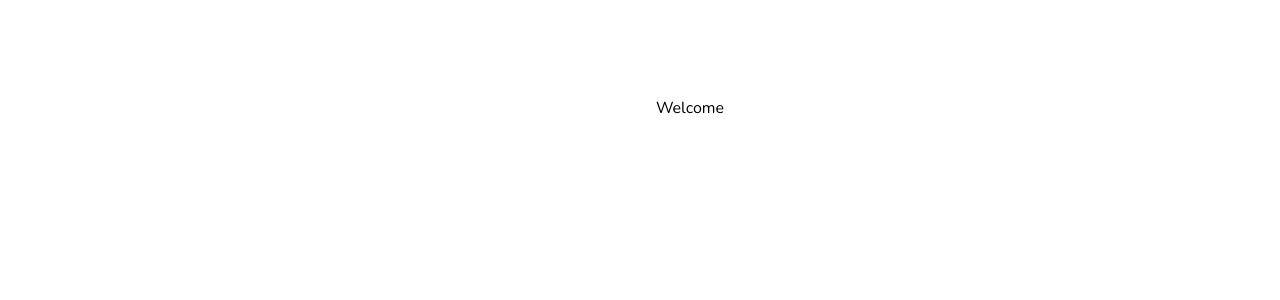
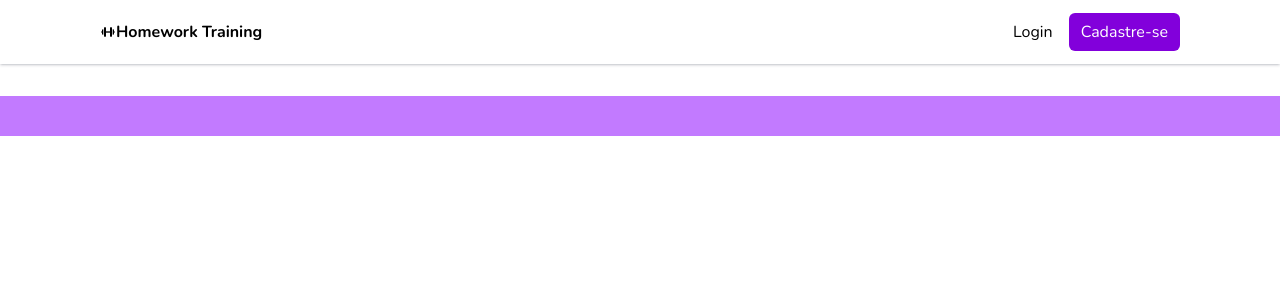
Before and after one commit to Ricardo50-dev/HomeworkTraining, a React (Vite) app in the folder frontend/: page / in a window 1280 px wide. Shown: the top 300 px of the page. Built offline with nearby package versions, Linux system fonts and the light colour scheme.

Commit message:
Start of modeling the welcome page

```diff
--- a/frontend/src/components/pages/Welcome.jsx
+++ b/frontend/src/components/pages/Welcome.jsx
@@ -1,8 +1,23 @@
-import React from 'react'
-
 const Welcome = () => {
   return (
-    <div>Welcome</div>
+    <>
+      <header className="flex flex-row justify-between w-full fixed shadow-sm shadow-slate-900/20 shadow-b-2 -shadow-spread-2 left-0 top-0 py-5 px-25">
+          <a className="cursor-pointer flex items-center">
+            <i className="bx bx-dumbbell"></i>
+            <span className="font-bold">Homework Training</span>
+          </a>
+          <div>
+            <a className="mr-4 cursor-pointer">Login</a>
+            <a className="bg-purple-700 py-2 px-3 border-0 rounded-md text-white cursor-pointer hover:bg-purple-900">Cadastre-se</a>
+          </div>
+      </header>
+      <div className="bg-purple-400 w-full py-5 left-0 absolute">
+
+      </div>
+      <footer>
+
+      </footer>
+    </>
   )
 }
 
```
